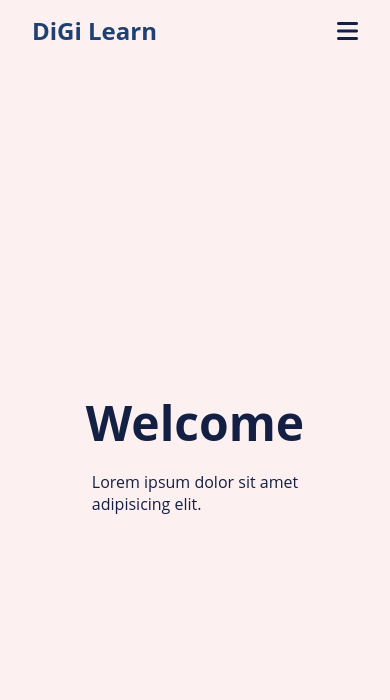
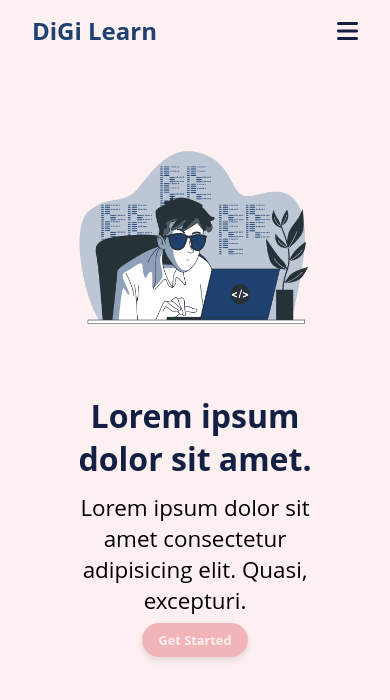
Before and after one commit to fixveet/Digilearn, a plain HTML site: page index.html in a window 390 px wide. Drawn offline with Linux system fonts and the light colour scheme.

Commit message:
add hero

```diff
--- a/style.css
+++ b/assets/style.css
@@ -59,12 +59,15 @@ header {
   font-weight: bold;
   cursor: pointer;
   transition: scale 0.2 ease;
+  box-shadow: 0 4px 6px rgba(0, 0, 0, 0.1);
 }
-.action_btn:hover {
+.action_btn:hover,
+#hero .action_btn:hover {
   scale: 1.05;
   color: #fdf0f0;
 }
-.action_btn:active {
+.action_btn:active,
+#hero .action_btn:active {
   scale: 0.95;
 }
 .dropdown_menu {
@@ -95,7 +98,7 @@ header {
   justify-content: center;
 }
 /*Hero*/
-section#hero {
+/*section#hero {
   height: calc(100vh - 60px);
   display: flex;
   flex-direction: column;
@@ -106,7 +109,36 @@ section#hero {
 #hero h1 {
   font-size: 3rem;
   margin-bottom: 1rem;
+}*/
+section#hero {
+  height: 600px;
+  padding: 20px;
+  margin-left: 40px;
+  margin-right: 40px;
+  display: flex;
+  flex-direction: row-reverse;
+  gap: 20px;
+  align-items: center;
+  justify-content: center;
 }
+section#hero img {
+  width: 100%;
+  height: 600px;
+}
+section#hero .hero-text {
+  width: 80%;
+  justify-content: center;
+}
+section#hero .hero-text h1 {
+  font-size: 3.3rem;
+  margin-bottom: 12px;
+  color: #132043;
+}
+section#hero .hero-text p {
+  font-size: 1.4rem;
+  margin-bottom: 12px;
+}
+
 /*Responsive*/
 @media (max-width: 992px) {
   .navbar .links,
@@ -119,10 +151,24 @@ section#hero {
   .dropdown_menu {
     display: block;
   }
+  section#hero {
+    margin-top: 10px;
+    flex-direction: column;
+  }
+  section#hero .hero-text {
+    width: 100%;
+    text-align: center;
+  }
+  section#hero .hero-text h1 {
+    font-size: 3rem;
+  }
 }
 @media (max-width: 576px) {
   .dropdown_menu {
     left: 2rem;
     width: unset;
   }
+  section#hero .hero-text h1 {
+    font-size: 2rem;
+  }
 }
--- a/index.html
+++ b/index.html
@@ -11,7 +11,7 @@
       crossorigin="anonymous"
       referrerpolicy="no-referrer"
     />
-    <link rel="stylesheet" href="style.css" />
+    <link rel="stylesheet" href="./assets/style.css" />
     <title>Responsive Navbar</title>
   </head>
   <style></style>
@@ -42,6 +42,17 @@
     </header>
     <main>
       <section id="hero">
+        <img src="./assets/images/hero.png" alt="Coding Bro" />
+        <div class="hero-text">
+          <h1>Lorem ipsum dolor sit amet.</h1>
+          <p>Lorem ipsum dolor sit amet consectetur adipisicing elit. Quasi, excepturi.</p>
+          <a href="#" class="action_btn">Get Started</a>
+        </div>
+      </section>
+    </main>
+    <!--
+       <main>
+      <section id="hero">
         <h1>Welcome</h1>
         <p>
           Lorem ipsum dolor sit amet <br />
@@ -49,6 +60,8 @@
         </p>
       </section>
     </main>
+    -->
+
     <script>
       const toggleBtn = document.querySelector(".toggle_btn");
       const toggleBtnIcon = document.querySelector(".toggle_btn i");
```
Also changed, not shown: assets/images/hero.png (added).
